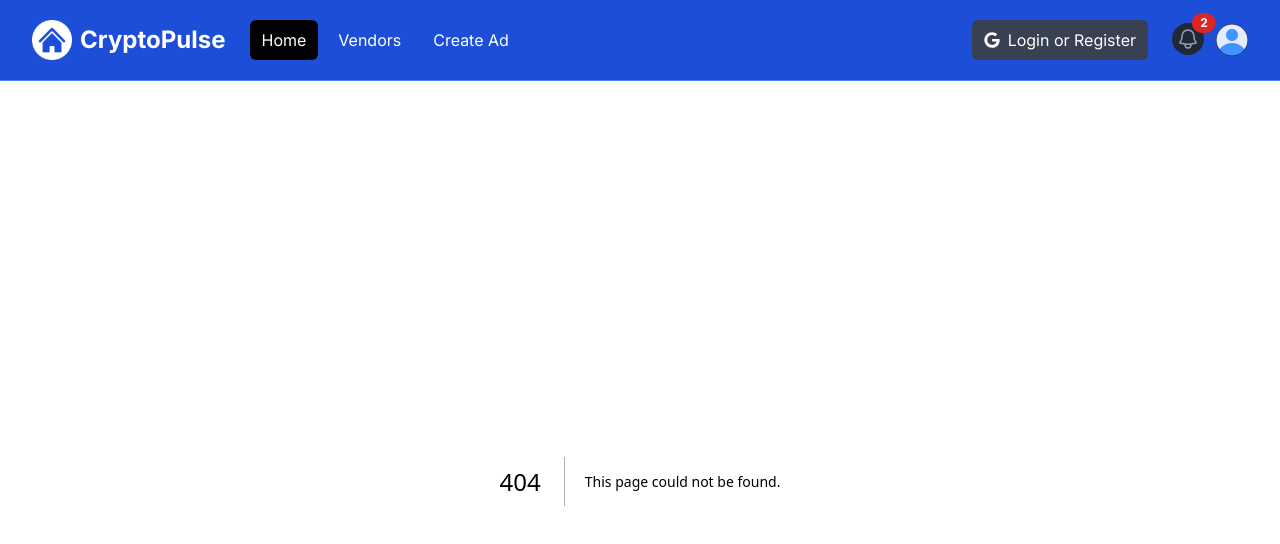
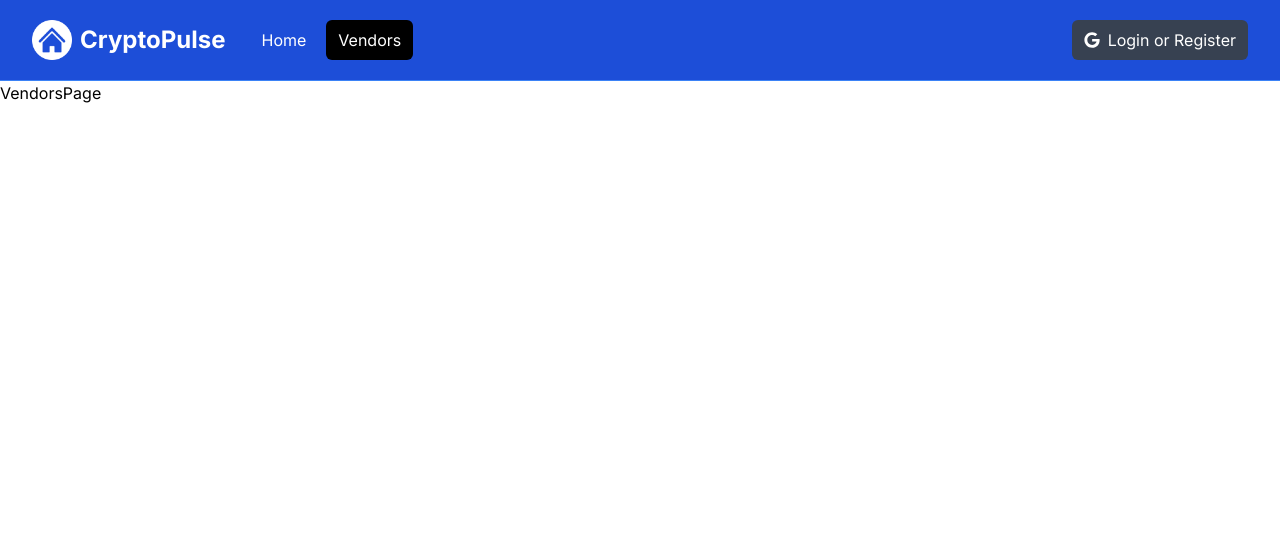
Before and after one commit to baranovaksenia/nextjs-realestate-app, a Next.js app: page /vendors in a window 1280 px wide. Before the commit this address had no page. Shown: the top 544 px of the page. Built offline with nearby package versions, Linux system fonts and the light colour scheme.

Commit message:
added logic for navigation and isloggedIn state

```diff
--- /dev/null
+++ b/app/vendors/add/page.jsx
@@ -0,0 +1,5 @@
+const CreateAdsPage = () => {
+	return <div>CreateAdsPage</div>
+}
+
+export default CreateAdsPage
--- /dev/null
+++ b/app/vendors/page.jsx
@@ -0,0 +1,5 @@
+const VendorsPage = () => {
+	return <div>VendorsPage</div>
+}
+
+export default VendorsPage
--- a/components/Navbar.jsx
+++ b/components/Navbar.jsx
@@ -1,6 +1,7 @@
 "use client"
 import Image from "next/image"
 import Link from "next/link"
+import { usePathname } from "next/navigation"
 import { useState } from "react"
 import { FaGoogle } from "react-icons/fa"
 import logo from "../app/assets/images/logo-white.png"
@@ -8,6 +9,10 @@ import profileDefault from "../app/assets/images/profile.png"
 const Navbar = () => {
 	const [isMobileMenuOpen, setIsMobileMenuOpen] = useState(false)
 	const [isProfileMenuOpen, setIsProfileMenuOpen] = useState(false)
+	const [isLoggedIn, setIsLoggedIn] = useState(false)
+
+	const pathname = usePathname()
+	// console.log(pathname) /vendors
 	return (
 		<nav className="bg-blue-700 border-b border-blue-500">
 			<div className="mx-auto max-w-7xl px-2 sm:px-6 lg:px-8">
@@ -44,7 +49,7 @@ const Navbar = () => {
 					<div className="flex flex-1 items-center justify-center md:items-stretch md:justify-start">
 						{/* <!-- Logo --> */}
 						<Link className="flex flex-shrink-0 items-center" href="/">
-							<Image className="h-10 w-auto" src={logo} alt="PropertyPulse" />
+							<Image className="h-10 w-auto" src={logo} alt="CryptoPulse" />
 
 							<span className="hidden md:block text-white text-2xl font-bold ml-2">
 								CryptoPulse
@@ -55,27 +60,36 @@ const Navbar = () => {
 							<div className="flex space-x-2">
 								<Link
 									href="/"
-									className="text-white bg-black hover:bg-gray-900 hover:text-white rounded-md px-3 py-2"
+									className={`${
+										pathname === "/" ? "bg-black" : ""
+									} text-white  hover:bg-gray-900 hover:text-white rounded-md px-3 py-2`}
 								>
 									Home
 								</Link>
 								<Link
-									href="/properties"
-									className="text-white hover:bg-gray-900 hover:text-white rounded-md px-3 py-2"
+									href="/vendors"
+									className={`${
+										pathname === "/vendors" ? "bg-black" : ""
+									} text-white  hover:bg-gray-900 hover:text-white rounded-md px-3 py-2`}
 								>
 									Vendors
 								</Link>
+								{isLoggedIn && (
 									<Link
-									href="/properties/add"
-									className="text-white hover:bg-gray-900 hover:text-white rounded-md px-3 py-2"
+										href="/vendors/add"
+										className={`${
+											pathname === "/vendors/add" ? "bg-black" : ""
+										} text-white  hover:bg-gray-900 hover:text-white rounded-md px-3 py-2`}
 									>
 										Create Ad
 									</Link>
+								)}
 							</div>
 						</div>
 					</div>
 
 					{/* <!-- Right Side Menu (Logged Out) --> */}
+					{!isLoggedIn && (
 						<div className="hidden md:block md:ml-6">
 							<div className="flex items-center">
 								<button className="flex items-center text-white bg-gray-700 hover:bg-gray-900 hover:text-white rounded-md px-3 py-2">
@@ -84,8 +98,10 @@ const Navbar = () => {
 								</button>
 							</div>
 						</div>
+					)}
 
 					{/* <!-- Right Side Menu (Logged In) --> */}
+					{isLoggedIn && (
 						<div className="absolute inset-y-0 right-0 flex items-center pr-2 md:static md:inset-auto md:ml-6 md:pr-0">
 							<Link href="/messages" className="relative group">
 								<button
@@ -155,7 +171,7 @@ const Navbar = () => {
 											Your Profile
 										</Link>
 										<Link
-										href="properties/saved"
+											href="vendors/saved"
 											className="block px-4 py-2 text-sm text-gray-700"
 											role="menuitem"
 											tabIndex="-1"
@@ -175,6 +191,7 @@ const Navbar = () => {
 								)}
 							</div>
 						</div>
+					)}
 				</div>
 			</div>
 
@@ -184,26 +201,35 @@ const Navbar = () => {
 					<div className="space-y-1 px-2 pb-3 pt-2">
 						<Link
 							href="/"
-							className="bg-gray-900 text-white block rounded-md px-3 py-2 text-base font-medium"
+							className={`${
+								pathname === "/" ? "bg-gray-900" : ""
+							}  text-white block rounded-md px-3 py-2 text-base font-medium`}
 						>
 							Home
 						</Link>
 						<Link
-							href="/properties"
-							className="text-gray-300 hover:bg-gray-700 hover:text-white block rounded-md px-3 py-2 text-base font-medium"
+							href="/vendors"
+							className={`${
+								pathname === "/vendors" ? "bg-gray-900" : ""
+							}  text-white block rounded-md px-3 py-2 text-base font-medium`}
 						>
 							Vendors
 						</Link>
+						{isLoggedIn && (
 							<Link
-							href="/properties/add"
-							className="text-gray-300 hover:bg-gray-700 hover:text-white block rounded-md px-3 py-2 text-base font-medium"
+								href="/vendors/add"
+								className={`${
+									pathname === "/vendors/add" ? "bg-gray-900" : ""
+								}  text-white block rounded-md px-3 py-2 text-base font-medium`}
 							>
 								Create Ad
 							</Link>
+						)}
+						{!isLoggedIn && (
 							<button className="flex items-center text-white bg-gray-700 hover:bg-gray-900 hover:text-white rounded-md px-3 py-2 my-4">
-							<FaGoogle className="text-white mr-2" />
 								<span>Login or Register</span>
 							</button>
+						)}
 					</div>
 				</div>
 			)}
```
Lines whose indentation alone changed are shown as unchanged.
